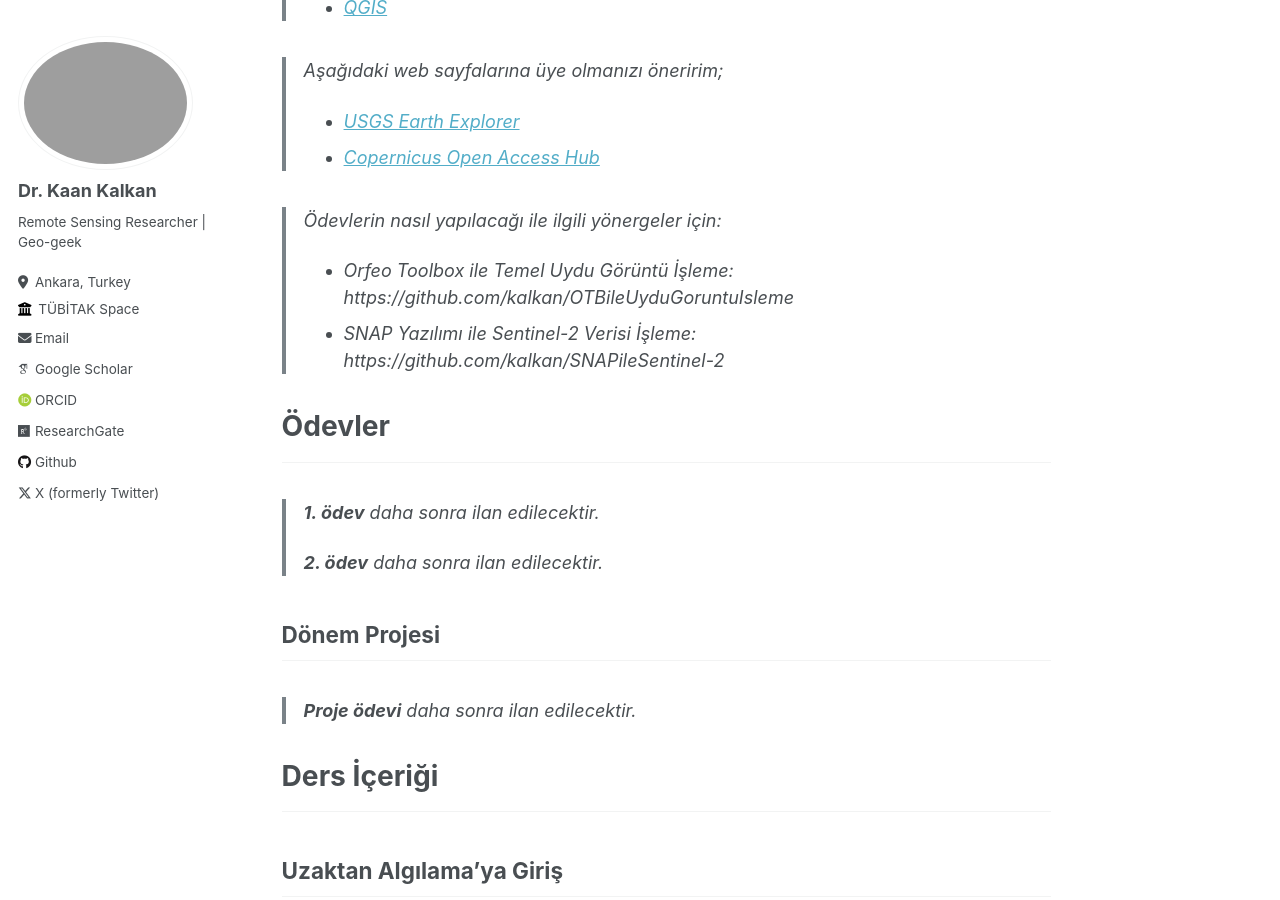
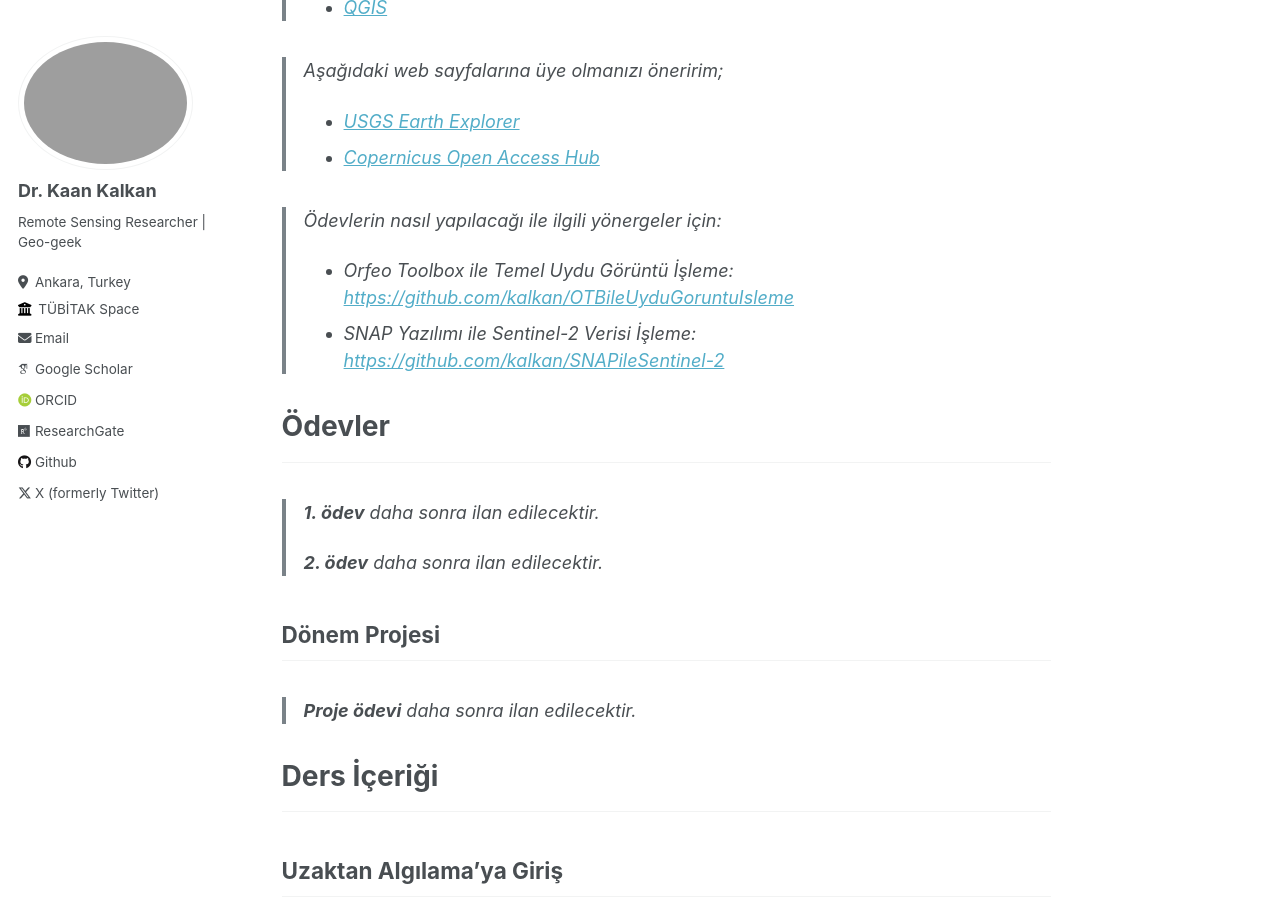
Before and after one commit to kalkan/kalkan.github.io, a Jekyll site: the page built from _teaching/2024-2-etu-ucs635.md, in a window 1280 px wide and 900 px high, scrolled down 691 px. Built offline with Jekyll 4.4.1, drawn with Linux system fonts in a browser that asks for light colours; some web fonts are replaced; some of the changed lines change nothing that is shown.

Commit message:
Update 2024-2-etu-ucs635.md

```diff
--- a/_teaching/2024-2-etu-ucs635.md
+++ b/_teaching/2024-2-etu-ucs635.md
@@ -26,8 +26,8 @@ Eskişehir Teknik Üniversitesi, Yer ve Uzay Bilimleri Enstitüsü, Uzaktan Alg
 * [Copernicus Open Access Hub](https://scihub.copernicus.eu/dhus/#/home)
 
 > Ödevlerin nasıl yapılacağı ile ilgili yönergeler için:
-* Orfeo Toolbox ile Temel Uydu Görüntü İşleme: https://github.com/kalkan/OTBileUyduGoruntuIsleme
-* SNAP Yazılımı ile Sentinel-2 Verisi İşleme: https://github.com/kalkan/SNAPileSentinel-2
+* Orfeo Toolbox ile Temel Uydu Görüntü İşleme: [https://github.com/kalkan/OTBileUyduGoruntuIsleme](https://github.com/kalkan/OTBileUyduGoruntuIsleme)
+* SNAP Yazılımı ile Sentinel-2 Verisi İşleme: [https://github.com/kalkan/SNAPileSentinel-2](https://github.com/kalkan/SNAPileSentinel-2])
 
 # Ödevler
 ------
```
